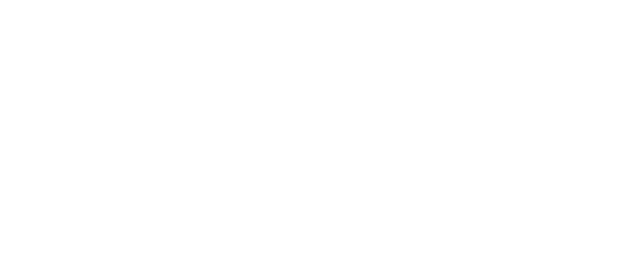
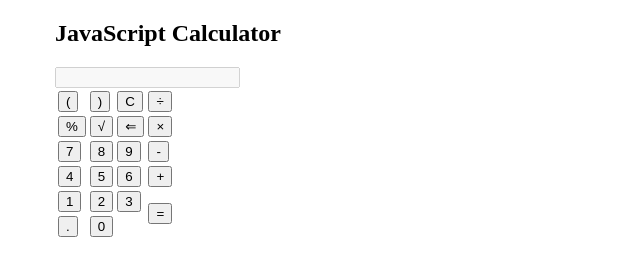
Before and after one commit to Vlad-Karpenko/Calculator-jQuery, a website: page src/index.html in a window 1280 px wide. Shown: the whole page, without its empty margins (0-640 px from the left). Drawn offline with nearby package versions, Linux system fonts and the light colour scheme.

Commit message:
modified index.html (add calculator structure)

```diff
--- a/src/index.html
+++ b/src/index.html
@@ -8,6 +8,51 @@
     <script src="js/main.js"></script>
 </head>
 <body>
-
+<section>
+    <div class="container">
+        <h2>JavaScript Calculator</h2>
+        <div class="calculatorForm">
+            <form name="calculator">
+                <table>
+                    <input type="text" disabled>
+                    <tr>
+                        <td><input type="button" value="("></td>
+                        <td><input type="button" value=")"></td>
+                        <td><input type="button" value="C"></td>
+                        <td><input type="button" value="&divide;"></td>
+                    </tr>
+                    <tr>
+                        <td><input type="button" value="%"></td>
+                        <td><input type="button" value="&radic;"></td>
+                        <td><input type="button" value="&#8656;"></td>
+                        <td><input type="button" value="&times;"></td>
+                    </tr>
+                    <tr>
+                        <td><input type="button" value="7"></td>
+                        <td><input type="button" value="8"></td>
+                        <td><input type="button" value="9"></td>
+                        <td><input type="button" value="-"></td>
+                    </tr>
+                    <tr>
+                        <td><input type="button" value="4"></td>
+                        <td><input type="button" value="5"></td>
+                        <td><input type="button" value="6"></td>
+                        <td><input type="button" value="+"></td>
+                    </tr>
+                    <tr>
+                        <td><input type="button" value="1"></td>
+                        <td><input type="button" value="2"></td>
+                        <td><input type="button" value="3"></td>
+                        <td rowspan="2"><input name="=" type="button" value="="></td>
+                    </tr>
+                    <tr>
+                        <td><input type="button" value="."></td>
+                        <td colspan="2"><input name="0" type="button" value="0"></td>
+                    </tr>
+                </table>
+            </form>
+        </div>
+    </div>
+</section>
 </body>
 </html>
```
